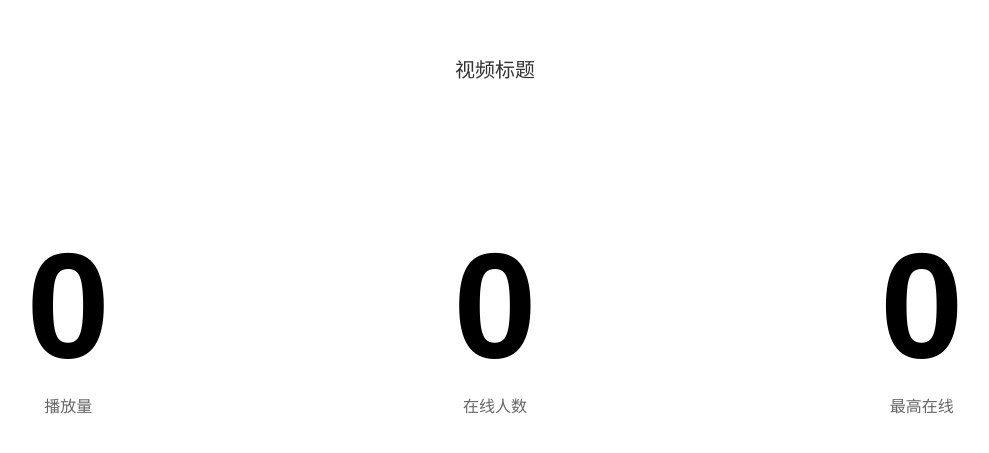
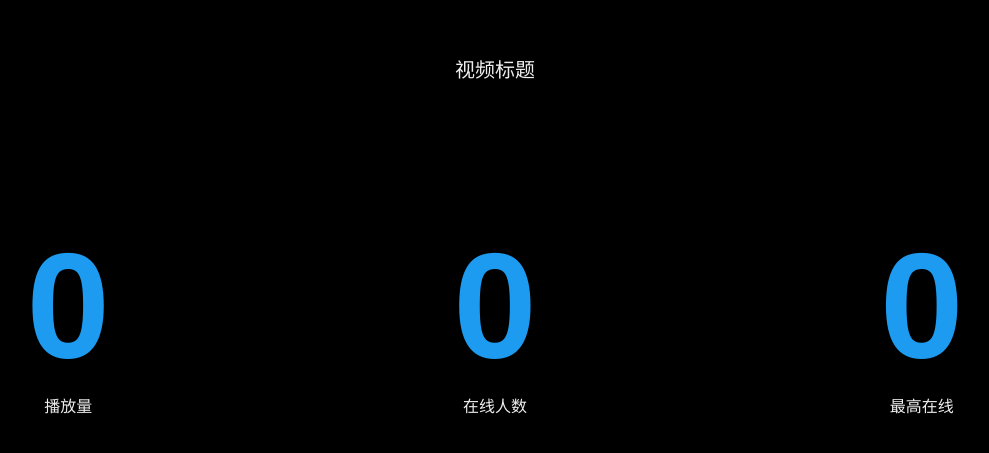
Before and after one commit to tbxark-arc/bili-vercel, a website: page index.html in a window 1280 px wide. Shown: the part 165-618 px from the top of the page, without its empty margins (145-1134 px from the left). Drawn offline with Linux system fonts and the light colour scheme.

Commit message:
perf: 修改配色

```diff
--- a/index.html
+++ b/index.html
@@ -18,6 +18,7 @@
             margin-bottom: 20vh;
             margin-left: 0;
             margin-right: 0;
+            background: #000000;
         }
 
         .video-info {
@@ -26,7 +27,7 @@
 
         .title {
             font-size: 20px;
-            color: #333;
+            color: #eeeeee;
         }
 
         .statistics-container {
@@ -41,7 +42,7 @@
         .number {
             font-size: 150px;
             font-weight: bold;
-            color: #000;
+            color: #1d9bf0;
         }
 
         .number-wan {
@@ -50,7 +51,7 @@
 
         .label {
             font-size: 16px;
-            color: #666;
+            color: #eeeeee;
         }
         .alert {
             color: red !important;
```
